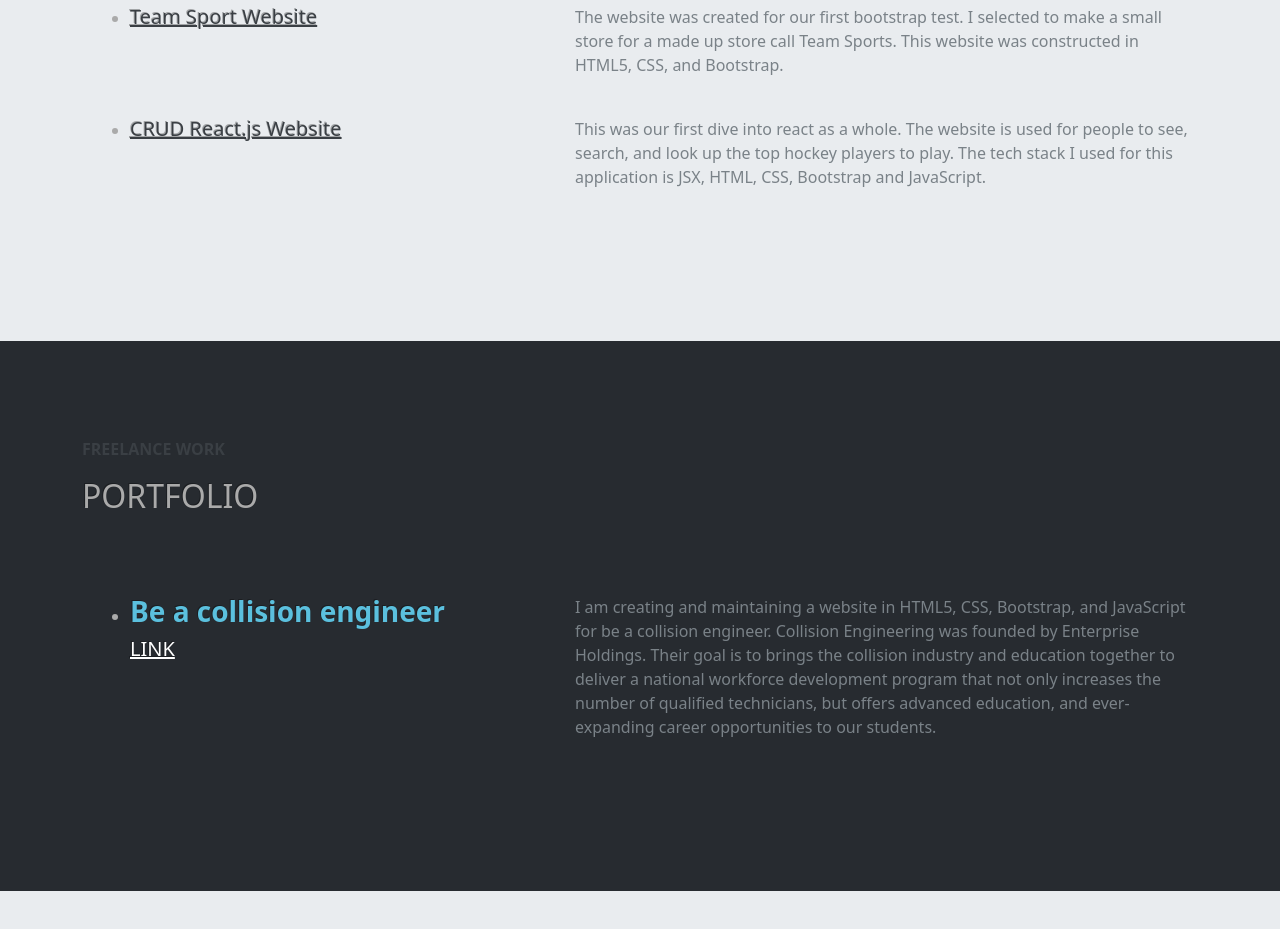
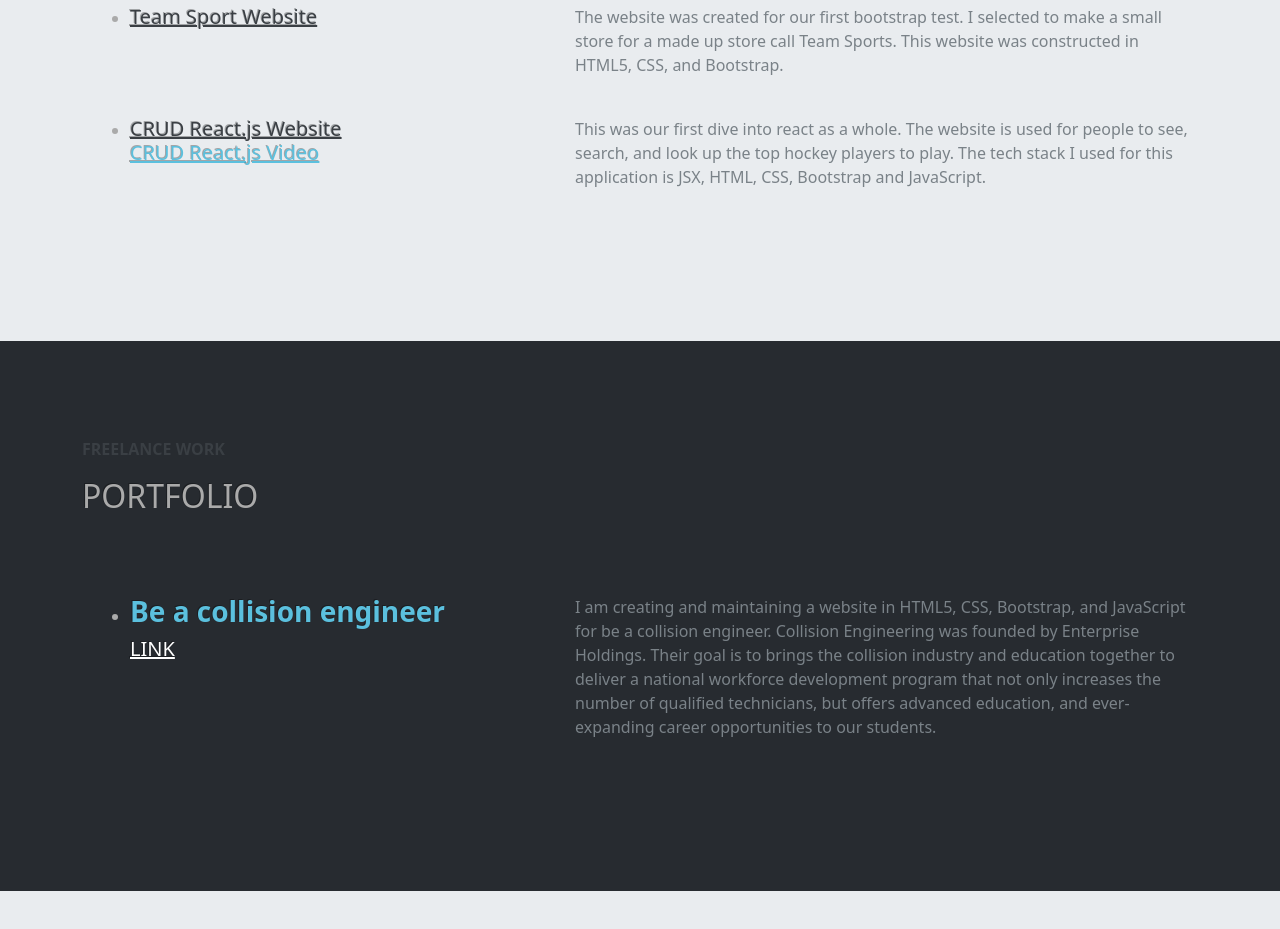
Before and after one commit to Andrew-Jones2513/protfolio, a plain HTML site: page index.html in a window 1280 px wide. Shown: the part 2161-3090 px from the top of the page. Drawn offline with Linux system fonts and the light colour scheme.

Commit message:
react video

```diff
--- a/index.html
+++ b/index.html
@@ -153,6 +153,7 @@
           <div class="row gx-0 gy-4">
             <div class="col-lg-5">
               <h5 class="mb-0"><a class="text-primary" href="https://andrew-jones2513.github.io/react-final/">CRUD React.js Website</a></h5>
+              <h5 class="mb-0"><a class="text-info" href="https://www.youtube.com/channel/UCCkEvizCjUbw9ZQiZ6lLgQQ">CRUD React.js Video</a></h5>
             </div>
             <div class="col-lg-7">
               <p class="text-muted">This was our first dive into react as a whole. The website is used for people to see, search, and look up the top hockey players to play. The tech stack I used for this application is JSX, HTML, CSS, Bootstrap and JavaScript.</p>
```
